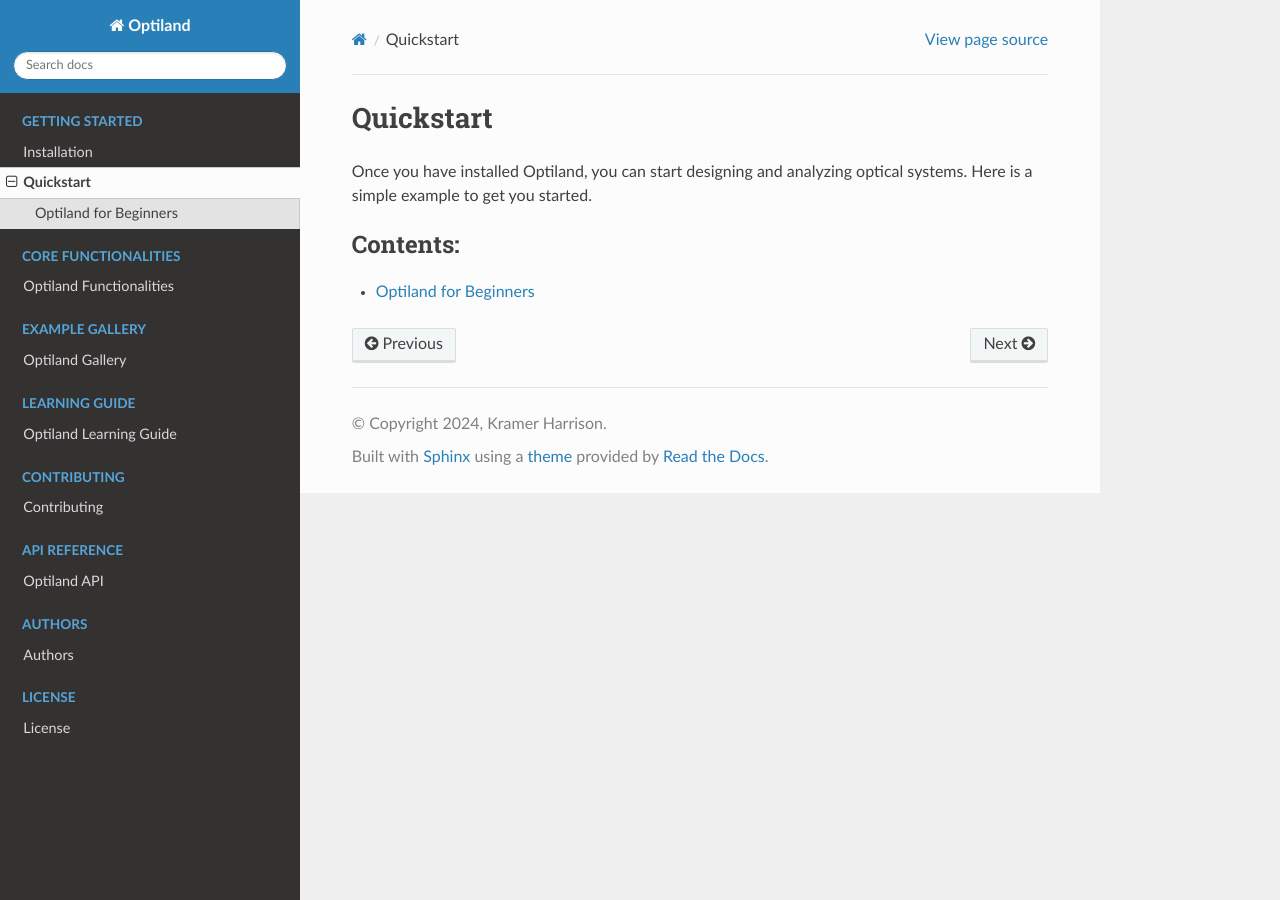
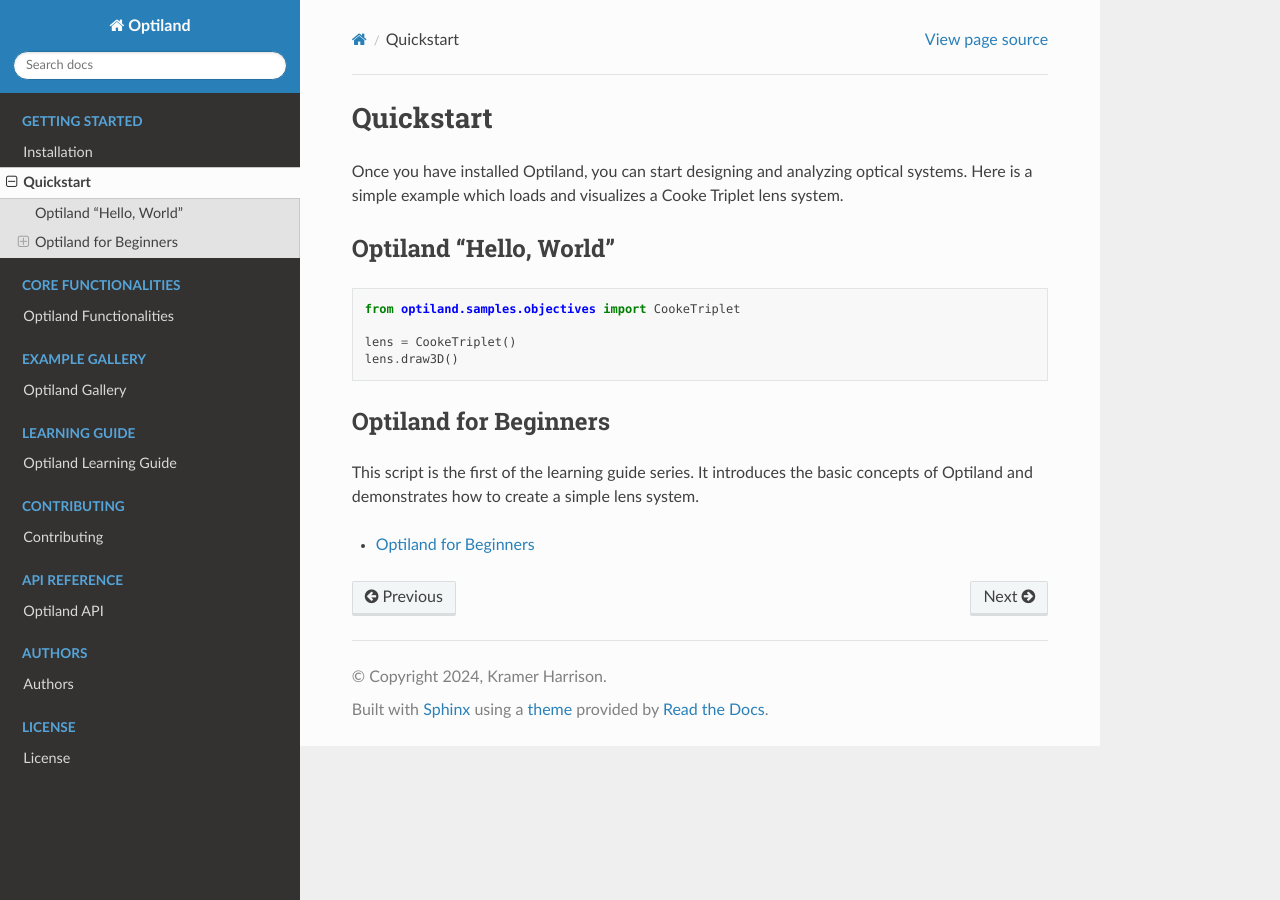
Before and after one commit to HarrisonKramer/optiland, a Sphinx documentation site: the page built from docs/quickstart.rst, in a window 1280 px wide. Built offline with Sphinx 7.4.7 and the Read the Docs theme 2.0.0, drawn with Linux system fonts in a browser that asks for light colours; pages that are not in the unit, such as notebooks, are missing from menus.

Commit message:
docs: Update quickstart.rst with Optiland tutorial examples

```diff
--- a/docs/quickstart.rst
+++ b/docs/quickstart.rst
@@ -3,11 +3,25 @@
 
 .. _first_script:
 
-Once you have installed Optiland, you can start designing and analyzing optical systems. Here is a simple example to get you started.
+Once you have installed Optiland, you can start designing and analyzing optical systems. Here is a simple example which loads and visualizes a Cooke Triplet lens system.
+
+Optiland "Hello, World"
+-----------------------
+
+.. code-block:: python
+
+   from optiland.samples.objectives import CookeTriplet
+
+   lens = CookeTriplet()
+   lens.draw3D()
+
+Optiland for Beginners
+----------------------
+
+This script is the first of the learning guide series. It introduces the basic concepts of Optiland and demonstrates how to create a simple lens system.
 
 .. toctree::
    :maxdepth: 1
-   :caption: Contents:
    :titlesonly:
 
    Optiland for Beginners <examples/Tutorial_1a_Optiland_for_Beginners>
```
